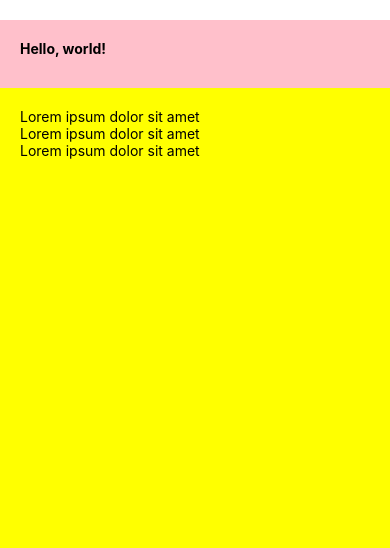
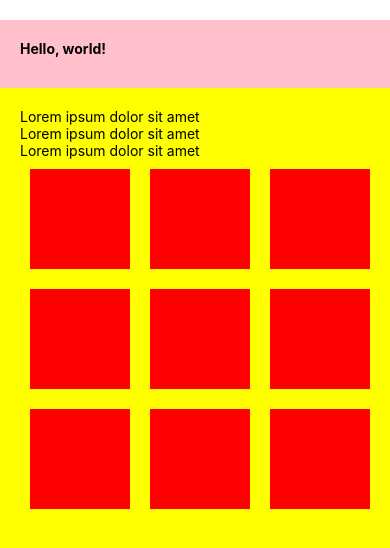
Before and after one commit to Thusithanjana/ReactNativeTutorial02, a React Native app: screen / in a window 390 px wide. Shown: the top 548 px of the page. Built offline with nearby package versions, Linux system fonts and the light colour scheme.

Commit message:
introduced the flex directions

```diff
--- a/components/StylesComponent.js
+++ b/components/StylesComponent.js
@@ -13,6 +13,21 @@ export default function StylesComponent(){
                 <Text>Lorem ipsum dolor sit amet</Text>
                 <Text>Lorem ipsum dolor sit amet</Text>
                 <Text>Lorem ipsum dolor sit amet</Text>
+                <View style= {styles.row}>
+                    <View style={styles.box}/>
+                    <View style={styles.box}/>
+                    <View style={styles.box}/>
+                </View>
+                <View style= {styles.row}>
+                    <View style={styles.box}/>
+                    <View style={styles.box}/>
+                    <View style={styles.box}/>
+                </View>
+                <View style= {styles.row}>
+                    <View style={styles.box}/>
+                    <View style={styles.box}/>
+                    <View style={styles.box}/>
+                </View>
 
             </View>
         </View>
@@ -43,6 +58,15 @@ const styles = StyleSheet.create(
             width:'100%',
             height:'90%'
 
+        },
+        row:{
+            flexDirection:'row'
+        },
+        box:{
+            height:100,
+            width:100,
+            backgroundColor:'red',
+            margin:10
         }
     }
 )
```
